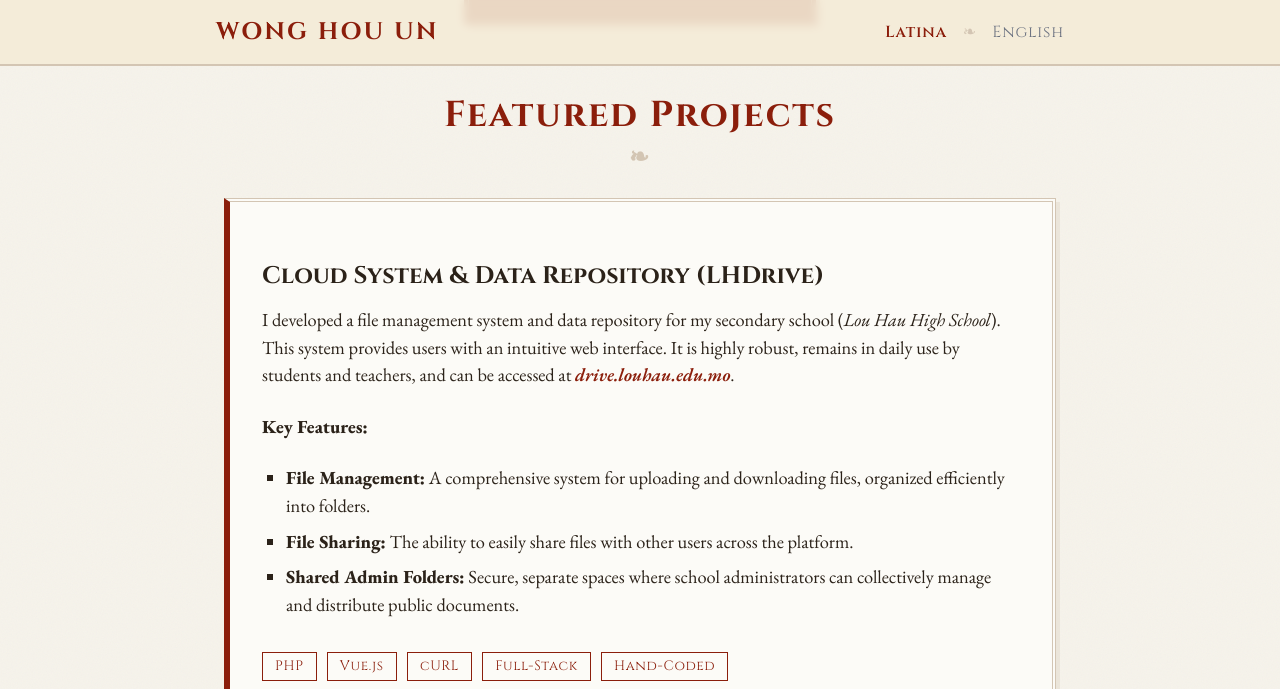
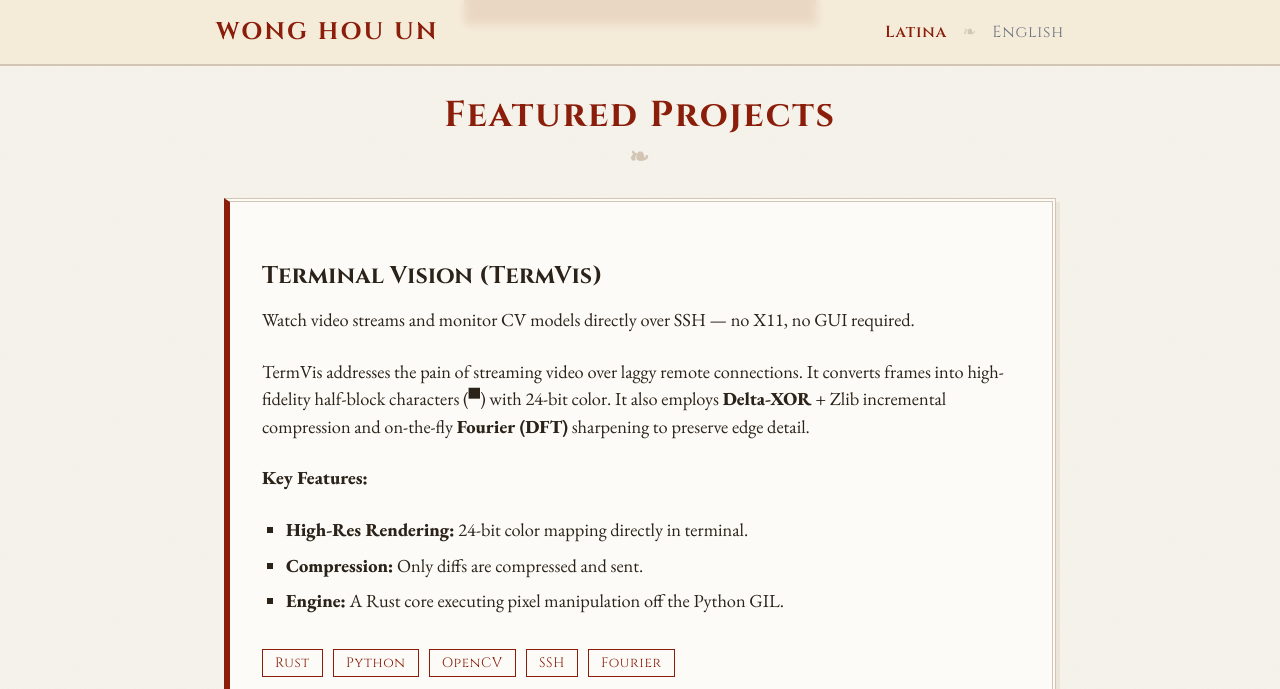
Before and after one commit to Harumoto1103/harumoto1103.github.io, a Jekyll site: the page built from en/index.md, in a window 1280 px wide and 1400 px high, scrolled down 1989 px. Shown: the top 689 px of the window. Built offline with Jekyll 4.4.1, drawn with Linux system fonts in a browser that asks for light colours; nearby versions of some CDN libraries; some of the changed text lies outside the part shown; grey boxes are pictures that could not be loaded.

Commit message:
Comprehensive style refinement: fix image blockquotes, sync English layout, and add detailed TermVis section with media/PyPI links

```diff
--- a/en/index.md
+++ b/en/index.md
@@ -57,7 +57,7 @@ During my academic journey, I have completed numerous projects to put theory int
 - **Software Engineering:** Web application for restaurant reviews.
 - **Computer Vision:** TriStreamNet model for detecting AI-generated images.
 - **Cryptography:** Playfair Cracker via Simulated Annealing and DFS.
-- **Principles of Programming Languages:** _KanbunSE_, an S-Expression language written in Classical Chinese. <a href="/kanbunse/" style="font-family: 'Cinzel', serif; font-size: .85em; border: 1px solid var(--pompeian-red); color: var(--pompeian-red); padding: .1rem .5rem; text-decoration: none; margin-left: .4rem;">Online Editor Classical Chinese.rarr;</a> <a href="https://github.com/Harumoto1103/KanbunSE-VSCode" style="font-family: 'Cinzel', serif; font-size: .85em; border: 1px solid var(--pompeian-red); color: var(--pompeian-red); padding: .1rem .5rem; text-decoration: none; margin-left: .4rem;">VS Code Extension &rarr;</a>
+- **Principles of Programming Languages:** _KanbunSE_, an S-Expression language written in Classical Chinese. <a href="/kanbunse/" style="font-family: 'Cinzel', serif; font-size: .85em; border: 1px solid var(--pompeian-red); color: var(--pompeian-red); padding: .1rem .5rem; text-decoration: none; margin-left: .4rem;">Online Editor Classical Chinese &rarr;</a> <a href="https://github.com/Harumoto1103/KanbunSE-VSCode" style="font-family: 'Cinzel', serif; font-size: .85em; border: 1px solid var(--pompeian-red); color: var(--pompeian-red); padding: .1rem .5rem; text-decoration: none; margin-left: .4rem;">VS Code Extension &rarr;</a>
 - **Data Structures:** HTML Tree Parser in C++ Qt.
 - **Software Design:** Game of Life in CLI.
 
@@ -68,6 +68,34 @@ During my academic journey, I have completed numerous projects to put theory int
 </div>
 
 ## Featured Projects
+
+> ### Terminal Vision (TermVis)
+>
+> Watch video streams and monitor CV models directly over SSH — no X11, no GUI required.
+>
+> TermVis addresses the pain of streaming video over laggy remote connections. It converts frames into high-fidelity half-block characters (`▀`) with 24-bit color. It also employs **Delta-XOR** + Zlib incremental compression and on-the-fly **Fourier (DFT)** sharpening to preserve edge detail.
+>
+> **Key Features:**
+> - **High-Res Rendering:** 24-bit color mapping directly in terminal.
+> - **Compression:** Only diffs are compressed and sent.
+> - **Engine:** A Rust core executing pixel manipulation off the Python GIL.
+>
+> <span class="badge">Rust</span> <span class="badge">Python</span> <span class="badge">OpenCV</span> <span class="badge">SSH</span> <span class="badge">Fourier</span>
+>
+> <div style="text-align: center; margin: 1.5rem 0;">
+>     <img src="https://github.com/user-attachments/assets/placeholder-remote-desktop-hd" alt="TermVis Remote Desktop Demo" style="max-width: 100%; border-radius: 8px; box-shadow: 0 4px 6px rgba(0,0,0,0.1);" />
+>     <p style="font-size: 0.9em; color: #666; font-style: italic; margin-top: 10px">Demo: Mirroring a 1080p physical display via SSH with Fourier sharpening.</p>
+>     <div style="margin-top: 15px; display: flex; justify-content: center; gap: 15px; flex-wrap: wrap;">
+>         <a href="https://github.com/Harumoto1103/TermVis" target="_blank" class="btn">
+>             <svg viewBox="0 0 24 24" width="18" height="18"><path d="M12 0c-6.626 0-12 5.373-12 12 0 5.302 3.438 9.8 8.207 11.387.599.111.793-.261.793-.577v-2.234c-3.338.726-4.033-1.416-4.033-1.416-.546-1.387-1.333-1.756-1.333-1.756-1.089-.745.083-.729.083-.729 1.205.084 1.839 1.237 1.839 1.237 1.07 1.834 2.807 1.304 3.492.997.107-.775.418-1.305.762-1.604-2.665-.305-5.467-1.334-5.467-5.931 0-1.311.469-2.381 1.236-3.221-.124-.303-.535-1.524.117-3.176 0 0 1.008-.322 3.301 1.23.957-.266 1.983-.399 3.003-.404 1.02.005 2.047.138 3.006.404 2.291-1.552 3.297-1.23 3.297-1.23.653 1.653.242 2.874.118 3.176.77.84 1.235 1.911 1.235 3.221 0 4.609-2.807 5.624-5.479 5.921.43.372.823 1.102.823 2.222v3.293c0 .319.192.694.801.576 4.765-1.589 8.199-6.086 8.199-11.386 0-6.627-5.373-12-12-12z"/></svg>
+>             Source Code (GitHub)
+>         </a>
+>         <a href="https://pypi.org/project/termvis/" target="_blank" class="btn btn-red">
+>             <svg viewBox="0 0 24 24" width="18" height="18"><path d="M12 0L2.197 5.66l9.803 5.66 9.803-5.66L12 0zm0 12.56L2.197 6.9 12 12.56l9.803-5.66L12 12.56zm0 11.44l9.803-5.66V13.8L12 19.46l-9.803-5.66v4.54L12 24z"/></svg>
+>             PyPI (pip install termvis)
+>         </a>
+>     </div>
+> </div>
 
 > ### Cloud System & Data Repository (LHDrive)
 >
@@ -81,14 +109,14 @@ During my academic journey, I have completed numerous projects to put theory int
 >
 > <span class="badge">PHP</span> <span class="badge">Vue.js</span> <span class="badge">cURL</span> <span class="badge">Full-Stack</span> <span class="badge">Hand-Coded</span>
 >
-<div style="text-align: center; margin: 1.5rem 0;">
-<img src="/assets/img/lhdrive.png" alt="Louhau Drive System Interface" style="max-width: 100%; border-radius: 8px; box-shadow: 0 4px 6px rgba(0,0,0,0.1);" />
-<p style="font-size: 0.9em; color: #666; font-style: italic; margin-top: 10px">Image: Louhau Drive system interface, showing shared folders and files.</p>
-<div style="margin-top: 10px;">
-    <span class="badge">Vibe-Coding</span><br>
-    <a href="/lhdrive/" class="btn" style="margin-top: 5px;">View LHDrive for macOS</a>
-</div>
-</div>
+> <div style="text-align: center; margin: 1.5rem 0;">
+>     <img src="/assets/img/lhdrive.png" alt="Louhau Drive System Interface" style="max-width: 100%; border-radius: 8px; box-shadow: 0 4px 6px rgba(0,0,0,0.1);" />
+>     <p style="font-size: 0.9em; color: #666; font-style: italic; margin-top: 10px">Image: Louhau Drive system interface, showing shared folders and files.</p>
+>     <div style="margin-top: 10px;">
+>         <span class="badge">Vibe-Coding</span><br>
+>         <a href="/lhdrive/" class="btn" style="margin-top: 5px;">View LHDrive for macOS</a>
+>     </div>
+> </div>
 
 ## Blogs & Networks
 
@@ -103,7 +131,7 @@ During my academic journey, I have completed numerous projects to put theory int
         <div>
             <h3 style="margin: 0 0 0.5rem 0; color: var(--pompeian-red); font-family: 'Cinzel', serif; font-size: 1.25rem; font-weight: bold;">HARUMOTO HATENA BLOG</h3>
             <p style="margin: 0; font-size: 0.95rem; color: var(--ink); line-height: 1.6;">
-                My personal weblog, where I delve deep into my academic interests. Here, I publish detailed solutions and proofs for complex mathematical problems (such as the <i>MIT Integration Bee</i>, Feynman's integration trick, and infinite series). You can also find my competitive programming logs (<i>AtCoder</i>) and notes on reading Classical Chinese. <a href="/kanbunse/" style="font-family: 'Cinzel', serif; font-size: .85em; border: 1px solid var(--pompeian-red); color: var(--pompeian-red); padding: .1rem .5rem; text-decoration: none; margin-left: .4rem;">Online Editor Classical Chinese rarr;</a> <a href="https://github.com/Harumoto1103/KanbunSE-VSCode" style="font-family: 'Cinzel', serif; font-size: .85em; border: 1px solid var(--pompeian-red); color: var(--pompeian-red); padding: .1rem .5rem; text-decoration: none; margin-left: .4rem;">VS Code Extension &rarr;</a>texts (<i>Kanbun Kundoku</i>).
+                My personal weblog, where I delve deep into my academic interests. Here, I publish detailed solutions and proofs for complex mathematical problems (such as the <i>MIT Integration Bee</i>, Feynman's integration trick, and infinite series). You can also find my competitive programming logs (<i>AtCoder</i>) and notes on reading Classical Chinese texts (<i>Kanbun Kundoku</i>). <a href="/kanbunse/" style="font-family: 'Cinzel', serif; font-size: .85em; border: 1px solid var(--pompeian-red); color: var(--pompeian-red); padding: .1rem .5rem; text-decoration: none; margin-left: .4rem;">Online Editor Classical Chinese &rarr;</a> <a href="https://github.com/Harumoto1103/KanbunSE-VSCode" style="font-family: 'Cinzel', serif; font-size: .85em; border: 1px solid var(--pompeian-red); color: var(--pompeian-red); padding: .1rem .5rem; text-decoration: none; margin-left: .4rem;">VS Code Extension &rarr;</a>
             </p>
         </div>
     </a>
```
Also changed, not shown: en/opera-academica.md (+4 -4 lines), index.md (+22 -13 lines), opera-academica.md (+4 -4 lines).
